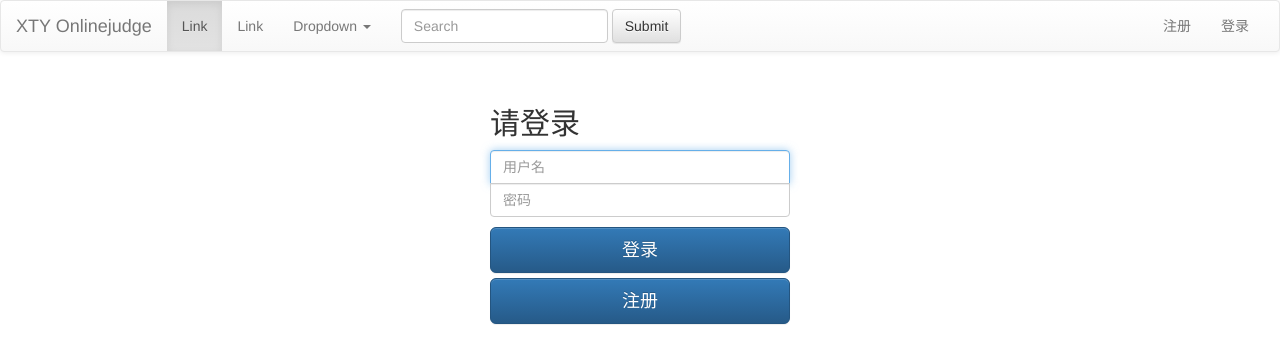
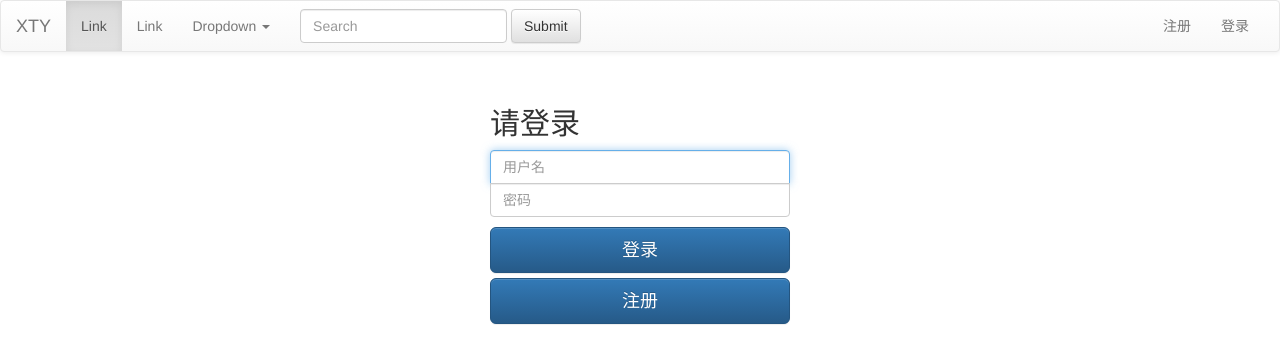
Before and after one commit to xutianyi2014/xumc, a Django app: page /online/ in a window 1280 px wide. Shown: the top 364 px of the page. Run offline with Django 3.2, Linux system fonts and the light colour scheme; parts of the project's set-up code (start-up, migrations or seed data) failed here and were passed over; some libraries are stand-ins or nearby versions.

Commit message:
Signed-off-by: xutianyi <407000685@qq.com>

```diff
--- a/xumc/templates/base.html
+++ b/xumc/templates/base.html
@@ -7,7 +7,7 @@
     <meta name="author" content="">
     <link rel="icon" href="http://v3.bootcss.com/favicon.ico">
 
-    <title>XTY Onlinejudge | {% block tittle %}{% endblock %}</title>
+    <title>XTY | {% block tittle %}{% endblock %}</title>
 <!-- 新 Bootstrap 核心 CSS 文件 -->
 <link rel="stylesheet" href="http://cdn.bootcss.com/bootstrap/3.2.0/css/bootstrap.min.css">
 
@@ -27,7 +27,7 @@
         <span class="icon-bar"></span>
         <span class="icon-bar"></span>
       </button>
-      <a class="navbar-brand" href="#">XTY Onlinejudge</a>
+      <a class="navbar-brand" href="#">XTY</a>
     </div>
 
     <!-- Collect the nav links, forms, and other content for toggling -->
```
